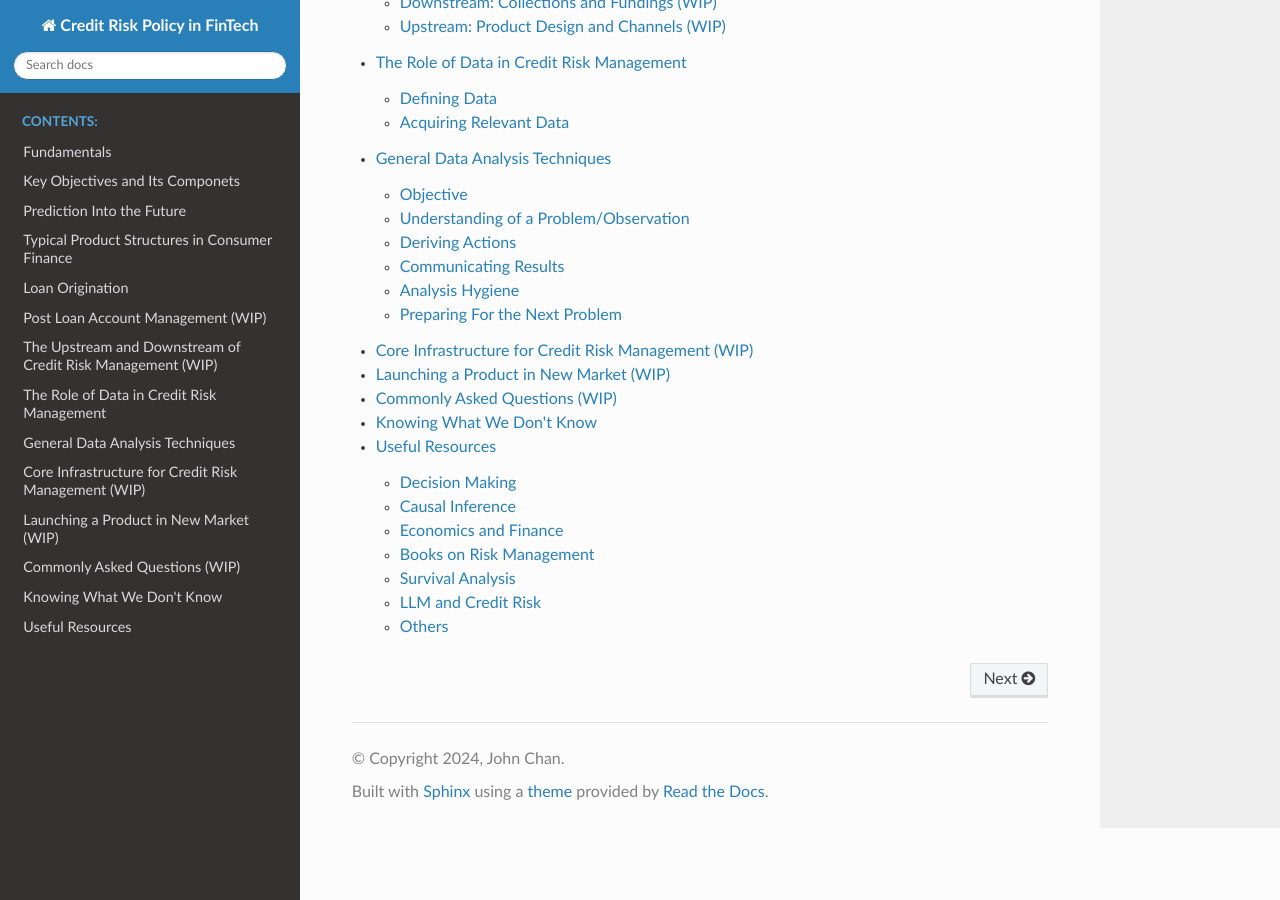
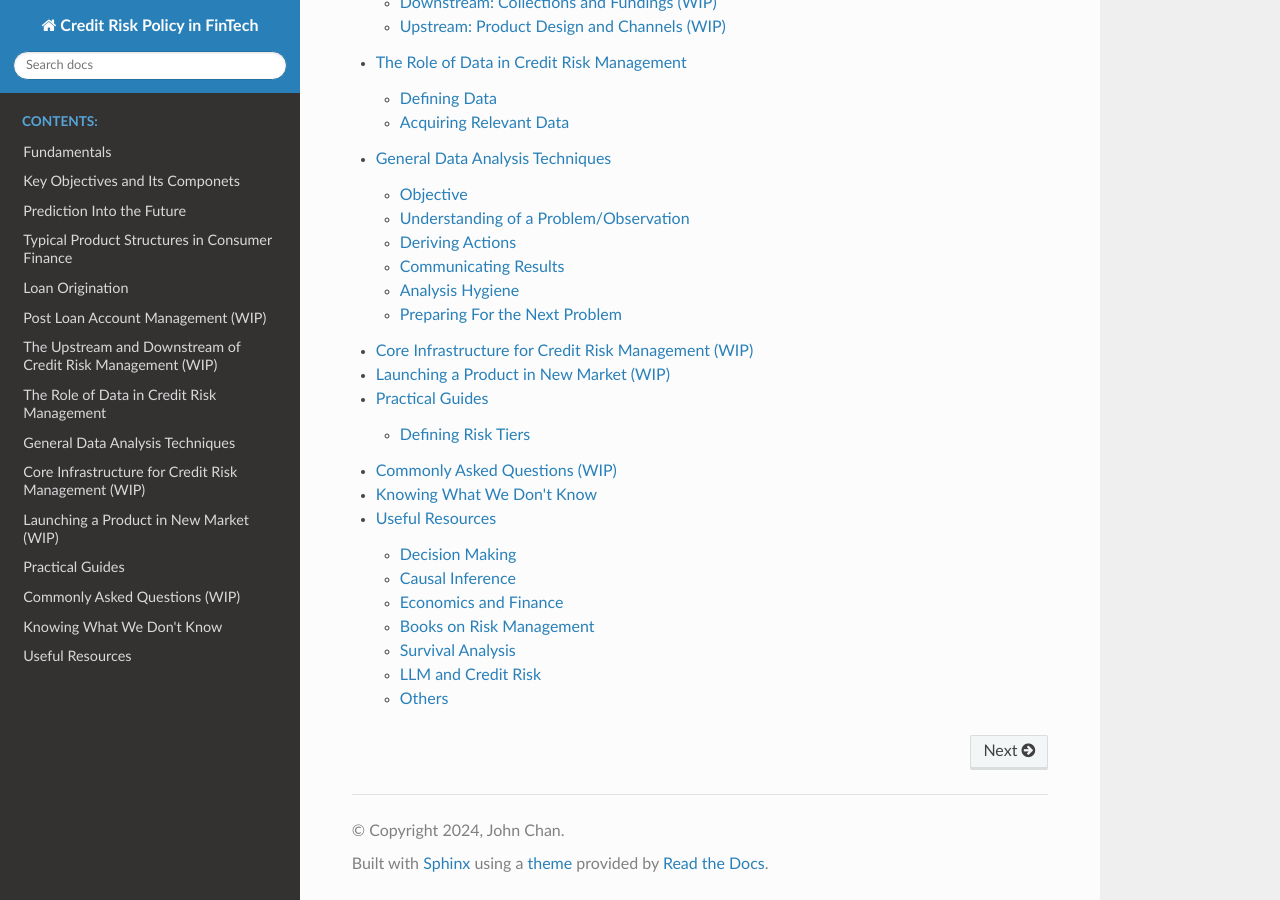
Before and after one commit to kychanbp/credit_risk_mgmt_fintech, a Sphinx documentation site: the page built from docs/source/index.rst, in a window 1280 px wide and 900 px high, scrolled down 1370 px. Built offline with Sphinx 7.4.7 and the Read the Docs theme 3.1.0, drawn with Linux system fonts in a browser that asks for light colours; pages that are not in the unit, such as notebooks, are missing from menus.

Commit message:
added practical guide

```diff
--- a/docs/source/index.rst
+++ b/docs/source/index.rst
@@ -25,6 +25,7 @@ I publish this material publicly to ensure it is general and applicable to a wid
    General Data Analysis Techniques <data_analysis.md>
    Core Infrastructure for Credit Risk Management (WIP) <infrastructure.md>
    Launching a Product in New Market (WIP) <new_market.md>
+   Practical Guides <practical_guides/index>
    Commonly Asked Questions (WIP) <faq.md>
    Knowing What We Don't Know <unknowns.md>
    Useful Resources <resources.md>
--- /dev/null
+++ b/docs/source/practical_guides/index.rst
@@ -0,0 +1,7 @@
+Practical Guides
+================
+
+.. toctree::
+   :maxdepth: 1
+
+   Defining Risk Tiers <defining_risk_tiers>
```
Also changed, not shown: docs/source/practical_guides/defining_risk_tiers.md (added, +9 -0 lines).
